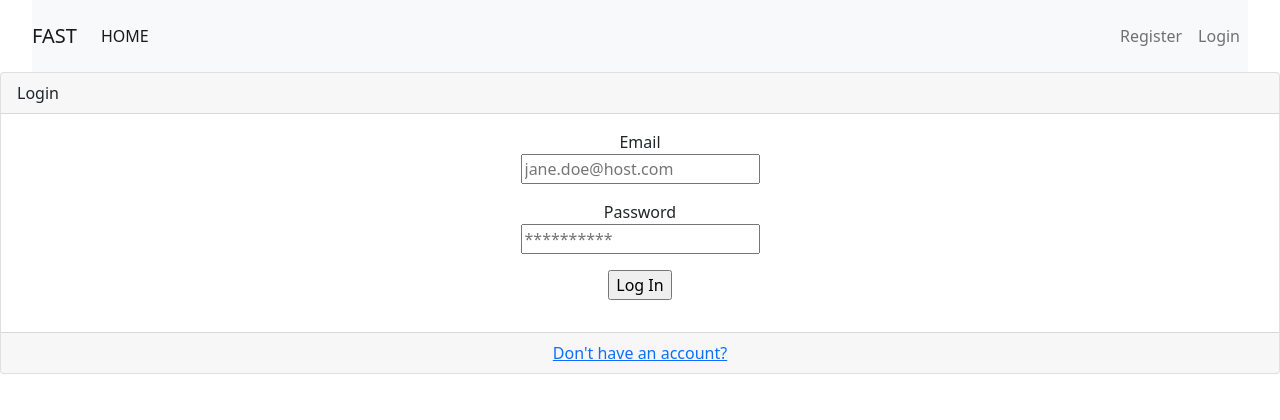
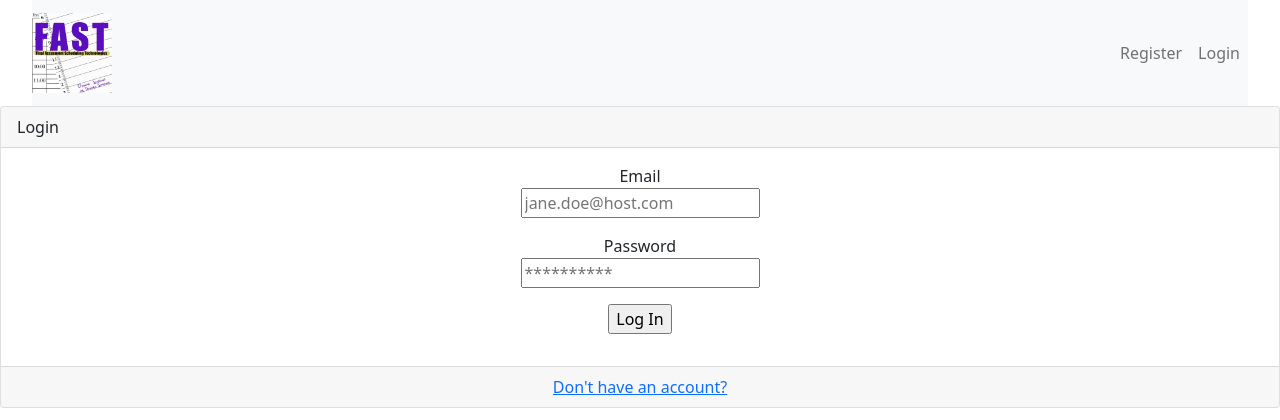
Before and after one commit to ellinj2/FAST_SDD, a Flask app: a page that uses FAST/templates/navbar.html in a window 1280 px wide. Shown: the top 420 px of the page. Run offline with Flask 2, Linux system fonts and the light colour scheme.

Commit message:
Added logo
Replaced the "FAST" text with logo in the navbar, commented out "home" item.

```diff
--- a/FAST/templates/navbar.html
+++ b/FAST/templates/navbar.html
@@ -2,16 +2,18 @@
 <div class="fast-nav">
 	<nav class="navbar navbar-expand-lg navbar-light bg-light">
 		<!-- TO-DO : Replace with logo -->
-		<a class="navbar-brand" href="{{ url_for('index') }}"> FAST </a>
+		<a class="navbar-brand" href="{{ url_for('index') }}">
+			<img src="./static/images/logo.jpg" alt="logo" style="width:80px;height:80px;">
+		</a>
 		<button class="navbar-toggler" type="button" data-bs-toggle="collapse" data-bs-target="#navText" aria-controls="navText" aria-expanded="false" aria-label="Toggle navigation">
 			<span class="navbar-toggler-icon"></span>
 		</button>
 		<!-- Display supported buttons -->
 		<div class="collapse navbar-collapse" id="navText">
 			<ul class="navbar-nav me-auto mb-2 mb-lg-0">
-				<li class="nav-item">
+				<!-- <li class="nav-item">
 					<a class="nav-link active" aria-current="page" href="{{ url_for('index') }}"> HOME </a>
-				</li>
+				</li> -->
 				<!-- User options -->
 				{% if current_user.is_authenticated %}
 					<li class="nav-item">
```
Also changed, not shown: FAST/static/images/logo.jpg (added).
